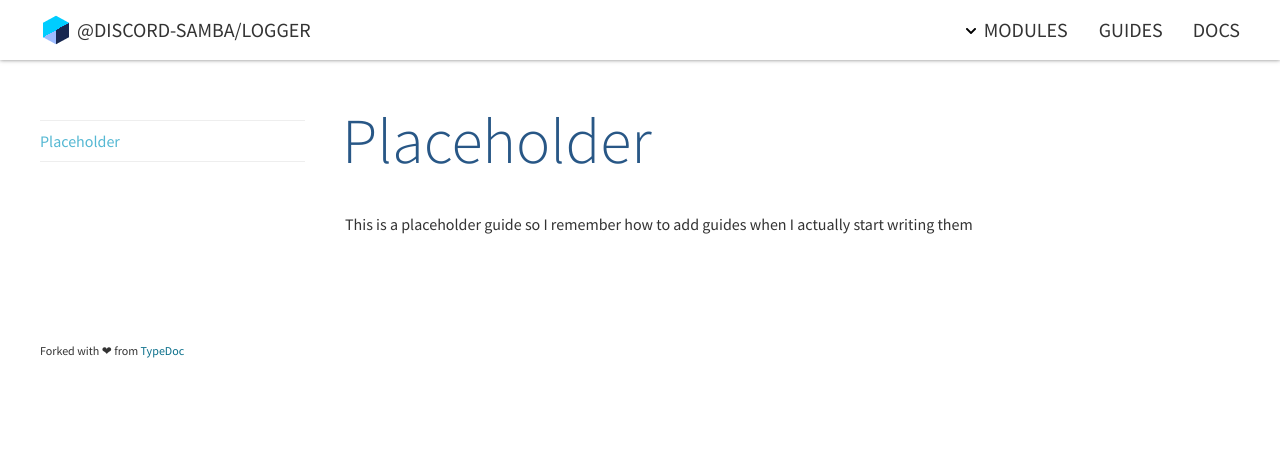
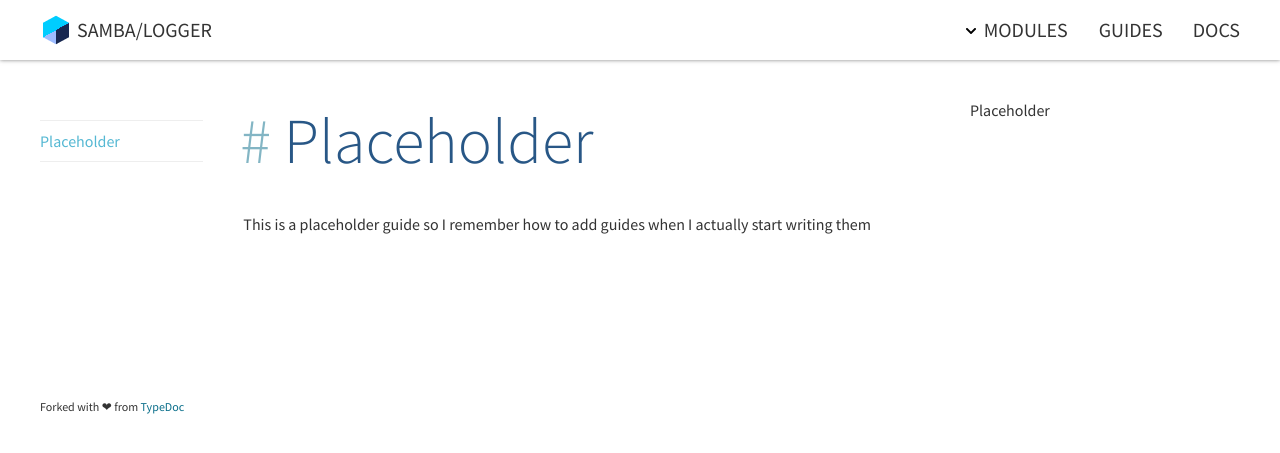
Before and after one commit to discord-samba/logger, a Jekyll site: the page built from _guides/placeholder.md, in a window 1280 px wide. Shown: the top 453 px of the page. Built offline with Jekyll 4.4.1, drawn with Linux system fonts in a browser that asks for light colours.

Commit message:
Add heading anchors and TOC sidebar to guides

```diff
--- /dev/null
+++ b/_includes/anchor_headings.html
@@ -0,0 +1,107 @@
+{% capture headingsWorkspace %}
+	{% comment %}
+		Version 1.0.4
+			https://github.com/allejo/jekyll-anchor-headings
+
+		"Be the pull request you wish to see in the world." ~Ben Balter
+
+		Usage:
+			{% include anchor_headings.html html=content %}
+
+		Parameters:
+			* html          (string) - the HTML of compiled markdown generated by kramdown in Jekyll
+
+		Optional Parameters:
+			* beforeHeading (bool)   : false  - Set to true if the anchor should be placed _before_ the heading's content
+			* anchorAttrs   (string) :  ''    - Any custom HTML attributes that will be added to the `<a>` tag; you may NOT use `href`, `class` or `title`
+			* anchorBody    (string) :  ''    - The content that will be placed inside the anchor; the `%heading%` placeholder is available
+			* anchorClass   (string) :  ''    - The class(es) that will be used for each anchor. Separate multiple classes with a space
+			* anchorTitle   (string) :  ''    - The `title` attribute that will be used for anchors
+			* h_min         (int)    :  1     - The minimum header level to build an anchor for; any header lower than this value will be ignored
+			* h_max         (int)    :  6     - The maximum header level to build an anchor for; any header greater than this value will be ignored
+			* bodyPrefix    (string) :  ''    - Anything that should be inserted inside of the heading tag _before_ its anchor and content
+			* bodySuffix    (string) :  ''    - Anything that should be inserted inside of the heading tag _after_ its anchor and content
+
+		Output:
+			The original HTML with the addition of anchors inside of all of the h1-h6 headings.
+	{% endcomment %}
+
+	{% assign minHeader = include.h_min | default: 1 %}
+	{% assign maxHeader = include.h_max | default: 6 %}
+	{% assign beforeHeading = include.beforeHeading %}
+	{% assign nodes = include.html | split: '<h' %}
+
+	{% capture edited_headings %}{% endcapture %}
+
+	{% for _node in nodes %}
+		{% capture node %}{{ _node | strip }}{% endcapture %}
+
+		{% if node == "" %}
+			{% continue %}
+		{% endif %}
+
+		{% assign nextChar = node | replace: '"', '' | strip | slice: 0, 1 %}
+		{% assign headerLevel = nextChar | times: 1 %}
+
+		<!-- If the level is cast to 0, it means it's not a h1-h6 tag, so let's try to fix it -->
+		{% if headerLevel == 0 %}
+			{% if nextChar != '<' and nextChar != '' %}
+				{% capture node %}<h{{ node }}{% endcapture %}
+			{% endif %}
+
+			{% capture edited_headings %}{{ edited_headings }}{{ node }}{% endcapture %}
+			{% continue %}
+		{% endif %}
+
+		{% assign _workspace = node | split: '</h' %}
+		{% assign _idWorkspace = _workspace[0] | split: 'id="' %}
+		{% assign _idWorkspace = _idWorkspace[1] | split: '"' %}
+		{% assign html_id = _idWorkspace[0] %}
+
+		{% capture _hAttrToStrip %}{{ _workspace[0] | split: '>' | first }}>{% endcapture %}
+		{% assign header = _workspace[0] | replace: _hAttrToStrip, '' %}
+
+		<!-- Build the anchor to inject for our heading -->
+		{% capture anchor %}{% endcapture %}
+
+		{% if html_id and headerLevel >= minHeader and headerLevel <= maxHeader %}
+			{% capture anchor %}href="#{{ html_id }}"{% endcapture %}
+
+			{% if include.anchorClass %}
+				{% capture anchor %}{{ anchor }} class="{{ include.anchorClass }}"{% endcapture %}
+			{% endif %}
+
+			{% if include.anchorTitle %}
+				{% capture anchor %}{{ anchor }} title="{{ include.anchorTitle | replace: '%heading%', header }}"{% endcapture %}
+			{% endif %}
+
+			{% if include.anchorAttrs %}
+				{% capture anchor %}{{ anchor }} {{ include.anchorAttrs }}{% endcapture %}
+			{% endif %}
+
+			{% capture anchor %}<a {{ anchor }}>{{ include.anchorBody | replace: '%heading%', header | default: '' }}</a>{% endcapture %}
+
+			<!-- In order to prevent adding extra space after a heading, we'll let the 'anchor' value contain it -->
+			{% if beforeHeading %}
+				{% capture anchor %}{{ anchor }} {% endcapture %}
+			{% else %}
+				{% capture anchor %} {{ anchor }}{% endcapture %}
+			{% endif %}
+		{% endif %}
+
+		{% capture new_heading %}
+			<h{{ _hAttrToStrip }}
+				{{ include.bodyPrefix }}
+				{% if beforeHeading %}
+					{{ anchor }}{{ header }}
+				{% else %}
+					{{ header }}{{ anchor }}
+				{% endif %}
+				{{ include.bodySuffix }}
+			</h{{ _workspace | last }}
+		{% endcapture %}
+		{% capture edited_headings %}{{ edited_headings }}{{ new_heading }}{% endcapture %}
+	{% endfor %}
+{% endcapture %}
+{% assign headingsWorkspace = '' %}
+{{ edited_headings | strip }}
--- a/_includes/header.html
+++ b/_includes/header.html
@@ -1,6 +1,6 @@
 <header>
 	<div class="container">
-		<a href="{{ site.url }}{{ site.baseurl }}/" class="logo">@discord-samba/logger</a>
+		<a href="{{ site.url }}{{ site.baseurl }}/" class="logo">Samba/Logger</a>
 		<nav>
 			<ul>
 				<li>
--- /dev/null
+++ b/_includes/toc.html
@@ -0,0 +1,98 @@
+{% capture tocWorkspace %}
+	{% comment %}
+		Version 1.0.8
+			https://github.com/allejo/jekyll-toc
+
+		"...like all things liquid - where there's a will, and ~36 hours to spare, there's usually a/some way" ~jaybe
+
+		Usage:
+			{% include toc.html html=content sanitize=true class="inline_toc" id="my_toc" h_min=2 h_max=3 %}
+
+		Parameters:
+			* html         (string) - the HTML of compiled markdown generated by kramdown in Jekyll
+
+		Optional Parameters:
+			* sanitize     (bool)   : false  - when set to true, the headers will be stripped of any HTML in the TOC
+			* class        (string) :   ''   - a CSS class assigned to the TOC
+			* id           (string) :   ''   - an ID to assigned to the TOC
+			* h_min        (int)    :   1    - the minimum TOC header level to use; any header lower than this value will be ignored
+			* h_max        (int)    :   6    - the maximum TOC header level to use; any header greater than this value will be ignored
+			* ordered      (bool)   : false  - when set to true, an ordered list will be outputted instead of an unordered list
+			* item_class   (string) :   ''   - add custom class(es) for each list item; has support for '%level%' placeholder, which is the current heading level
+			* baseurl      (string) :   ''   - add a base url to the TOC links for when your TOC is on another page than the actual content
+			* anchor_class (string) :   ''   - add custom class(es) for each anchor element
+
+		Output:
+			An ordered or unordered list representing the table of contents of a markdown block. This snippet will only
+			generate the table of contents and will NOT output the markdown given to it
+	{% endcomment %}
+
+	{% capture my_toc %}{% endcapture %}
+	{% assign orderedList = include.ordered | default: false %}
+	{% assign minHeader = include.h_min | default: 1 %}
+	{% assign maxHeader = include.h_max | default: 6 %}
+	{% assign nodes = include.html | split: '<h' %}
+	{% assign firstHeader = true %}
+
+	{% capture listModifier %}{% if orderedList %}1.{% else %}-{% endif %}{% endcapture %}
+
+	{% for node in nodes %}
+		{% if node == "" %}
+			{% continue %}
+		{% endif %}
+
+		{% assign headerLevel = node | replace: '"', '' | slice: 0, 1 | times: 1 %}
+
+		{% if headerLevel < minHeader or headerLevel > maxHeader %}
+			{% continue %}
+		{% endif %}
+
+		{% if firstHeader %}
+			{% assign firstHeader = false %}
+			{% assign minHeader = headerLevel %}
+		{% endif %}
+
+		{% assign indentAmount = headerLevel | minus: minHeader %}
+		{% assign _workspace = node | split: '</h' %}
+
+		{% assign _idWorkspace = _workspace[0] | split: 'id="' %}
+		{% assign _idWorkspace = _idWorkspace[1] | split: '"' %}
+		{% assign html_id = _idWorkspace[0] %}
+
+		{% assign _classWorkspace = _workspace[0] | split: 'class="' %}
+		{% assign _classWorkspace = _classWorkspace[1] | split: '"' %}
+		{% assign html_class = _classWorkspace[0] %}
+
+		{% if html_class contains "no_toc" %}
+			{% continue %}
+		{% endif %}
+
+		{% capture _hAttrToStrip %}{{ _workspace[0] | split: '>' | first }}>{% endcapture %}
+		{% assign header = _workspace[0] | replace: _hAttrToStrip, '' %}
+
+		{% assign space = '' %}
+		{% for i in (1..indentAmount) %}
+			{% assign space = space | prepend: '    ' %}
+		{% endfor %}
+
+		{% unless include.item_class == blank %}
+			{% capture listItemClass %}{:.{{ include.item_class | replace: '%level%', headerLevel }}}{% endcapture %}
+		{% endunless %}
+
+		{% capture heading_body %}{% if include.sanitize %}{{ header | strip_html }}{% else %}{{ header }}{% endif %}{% endcapture %}
+		{% capture my_toc %}{{ my_toc }}
+{{ space }}{{ listModifier }} {{ listItemClass }} [{{ heading_body | replace: "|", "\|" }}]({% if include.baseurl %}{{ include.baseurl }}{% endif %}#{{ html_id }}){% if include.anchor_class %}{:.{{ include.anchor_class }}}{% endif %}{% endcapture %}
+	{% endfor %}
+
+	{% if include.class %}
+		{% capture my_toc %}{:.{{ include.class }}}
+{{ my_toc | lstrip }}{% endcapture %}
+	{% endif %}
+
+	{% if include.id %}
+		{% capture my_toc %}{: #{{ include.id }}}
+{{ my_toc | lstrip }}{% endcapture %}
+	{% endif %}
+{% endcapture %}
+{% assign tocWorkspace = '' %}
+{{ my_toc | markdownify | strip }}
--- a/_layouts/guide.html
+++ b/_layouts/guide.html
@@ -4,11 +4,15 @@ layout: default
 
 <div class="container main">
 	<div class="row">
-		<div class="col-sm-3">
+		<div class="col-sm-2">
 			{% include guides_menu.html %}
 		</div>
-		<div class="col-sm-9 typography">
-			{{ content }}
+		<div class="col-sm-7 typography">
+			{% include anchor_headings.html html=content anchorBody="#" beforeHeading=true anchorClass="header-link" %}
+			<br><br>
+		</div>
+		<div class="col-sm-3 toc-container">
+			{% include toc.html html=content class="toc" anchor_class="toc-entry" %}
 		</div>
 	</div>
 </div>
--- /dev/null
+++ b/_sass/components/_toc.sass
@@ -0,0 +1,23 @@
+.toc-container
+	max-height: calc(100vh - 1rem)
+	overflow: auto
+	position: -webkit-sticky
+	position: sticky
+	top: 1rem
+
+.toc, .toc ul
+	list-style-type: none
+	padding-left: 15px
+
+.toc-entry
+	color: $COLOR_TEXT
+	text-decoration: none
+
+.toc-entry:hover
+	color: $COLOR_LINK
+
+.header-link
+	opacity: 0.5
+
+	&:hover
+		opacity: 1
--- a/_sass/includes/_constants.sass
+++ b/_sass/includes/_constants.sass
@@ -1 +1,2 @@
 $COLOR_TEXT: #333
+$COLOR_LINK: #007bff
--- a/css/main.scss
+++ b/css/main.scss
@@ -12,3 +12,4 @@
 @import "components/footer";
 @import "components/home";
 @import "components/navigation";
+@import "components/toc";
```
